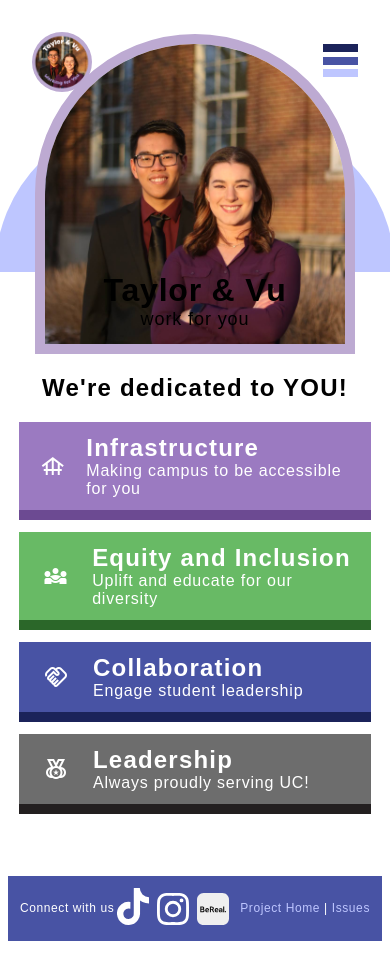
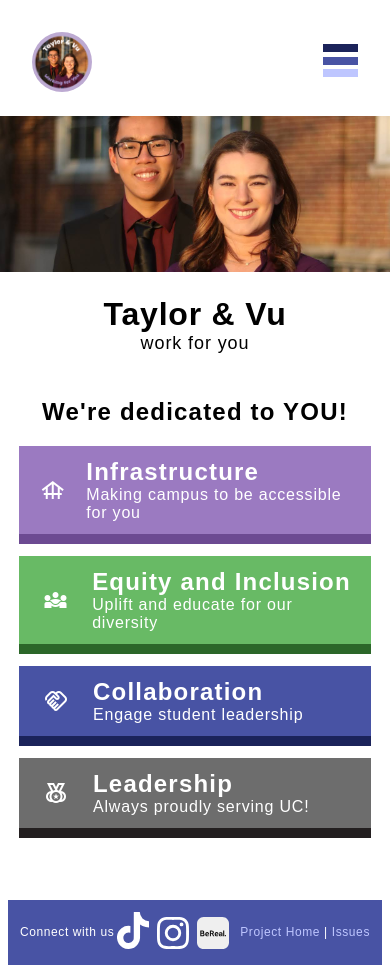
Before and after one commit to lizisawizard/MorganPham, a React (Create React App) app: page / in a window 390 px wide. Before the commit the page ends 949 px from the top, so only its background shows below. Built offline with nearby package versions, Linux system fonts and the light colour scheme; a web font is replaced by a local one.

Commit message:
Safari-friendly mobile adjustments;

```diff
--- a/src/pages/Home.js
+++ b/src/pages/Home.js
@@ -7,13 +7,11 @@ const Home = () => {
     <div className="home">
       <div className="home home--display">
         <div className="home--img-group">
-          <div className="home img-container">
             <img
               className="home img"
               src={HomeImg}
               alt="Vu + Taylor on Nippert Stadium"
             />
-          </div>
           <div className="home--brand">
             <h1>Taylor & Vu</h1>
             <p>work for you</p>
--- a/src/sass/components/card.scss
+++ b/src/sass/components/card.scss
@@ -4,12 +4,12 @@
     margin-bottom: 24px;
     color: white;
 
-    &:hover {
-        animation-name: floating;
-        animation: floating 2s ease-in-out;
-        transform: scaleY(900px);
-        cursor: pointer;
-    }
+    // &:hover {
+    //     animation-name: floating;
+    //     animation: floating 2s ease-in-out;
+    //     transform: scaleY(900px);
+    //     cursor: pointer;
+    // }
 
     &.one {
         background-color: $brand-2;
--- a/src/sass/pages/home.scss
+++ b/src/sass/pages/home.scss
@@ -10,15 +10,11 @@
 
     &.img {
         object-fit: cover;
-        border: solid 10px $brand-1;
-        border-top-left-radius: 300px;
-        border-top-right-radius: 300px;
+    }
 
-        &-container {
-            background: $brand-4;
-            border-top-left-radius: 300px;
-            border-top-right-radius: 300px;
-        }
+    &--brand {
+        position: relative;
+        padding-top: 24px;
     }
 
     &--img-group {
@@ -53,8 +49,12 @@
         }
 
         &.img {
-            width: 300px;
-            height: 300px;
+            // width: 300px;
+            // height: 300px;
+            max-width: 35vw;
+                max-height: 40vw;
+                min-width: 400px;
+                height: auto;
 
             &-container {
                 max-width: 35vw;
@@ -88,11 +88,14 @@
         }
 
         &.img {
-            width: inherit;
-            height: inherit;
-            max-width: inherit;
-            max-height: inherit;
-            min-width: inherit;
+            max-width: 35vw;
+            max-height: 35vw;
+            min-width: 400px;
+            min-height: 40vh;
+
+            border: solid 10px $brand-1;
+            border-top-left-radius: 300px;
+            border-top-right-radius: 300px;
 
             &-container {
                 max-width: 35vw;
@@ -118,18 +121,10 @@
         }
 
         &.img {
-            width: inherit;
-            height: inherit;
-            max-width: inherit;
-            max-height: inherit;
-            min-width: inherit;
-
-            &-container {
-                max-width: 35vw;
-                max-height: 35vw;
-                min-width: 400px;
-                height: auto;
-            }
+            max-width: 35vw;
+            max-height: 35vw;
+            min-width: 400px;
+            height: auto;
         }
     }
 }
```
